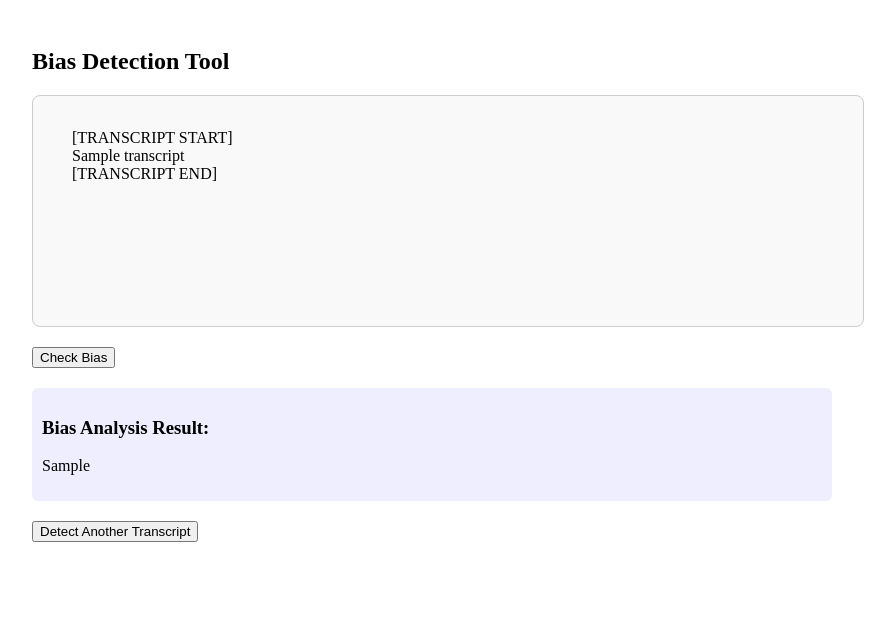
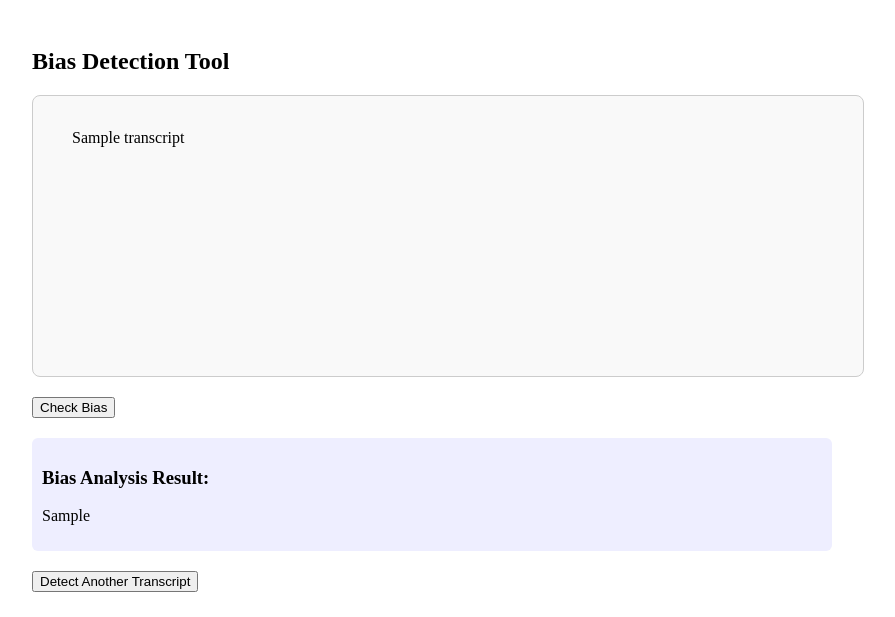
Before and after one commit to karthiksreedhar/step-final, a Flask app: template templates/bias.html in a window 1280 px wide. Shown: the top 617 px of the page, without its empty margins (208-1103 px from the left). Run offline with Flask 3, Linux system fonts and the light colour scheme; the template is opened without the code that fills it: most values are stand-ins (such as "Sample title", 1, 10 or a date in 2020).

Commit message:
bias detection formatting

```diff
--- a/app.py
+++ b/app.py
@@ -65,7 +65,7 @@ def process():
         summary = summarize_text(transcript)
         return render_template('summary.html', summary=summary)
     elif action_type == "bias":
-        print("Call to bias detection API with transcript:", transcript)
+        # print("Call to bias detection API with transcript:", transcript)
         return render_template('bias.html', transcript=transcript)
     else:
         return "Invalid action.", 400
--- a/templates/bias.html
+++ b/templates/bias.html
@@ -6,7 +6,8 @@
   <style>
     #transcript-box {
       width: 100%;
-      min-height: 200px;
+      height: 250px;              /* Fixed height */
+      overflow-y: auto;           /* Scrollable vertically */
       border: 1px solid #ccc;
       padding: 15px;
       border-radius: 8px;
@@ -29,9 +30,7 @@
   <div style="max-width: 800px; margin: auto; padding: 20px;">
     <h2>Bias Detection Tool</h2>
     <div id="transcript-box">
-      [TRANSCRIPT START]
       {{ transcript }}
-      [TRANSCRIPT END]
     </div>
 
     <form id="bias-form" method="POST" action="/bias">
@@ -46,6 +45,27 @@
       </div>
     {% endif %}
 
+    <script>
+        // Capture selected text from transcript-box on form submit
+        document.getElementById('bias-form').addEventListener('submit', function(e) {
+        var selection = window.getSelection();
+        var transcriptBox = document.getElementById('transcript-box');
+        var selectedText = '';
+        if (selection.rangeCount) {
+            var range = selection.getRangeAt(0);
+            if (transcriptBox.contains(range.commonAncestorContainer)) {
+            selectedText = selection.toString();
+            }
+        }
+        if (!selectedText) {
+            alert('Please select a portion of the transcript to check for bias.');
+            e.preventDefault();
+            return false;
+        }
+        document.getElementById('selected_text').value = selectedText;
+        });
+    </script>
+
     <form action="/" method="GET" style="margin-top: 20px;">
       <button type="submit">Detect Another Transcript</button>
     </form>
```
